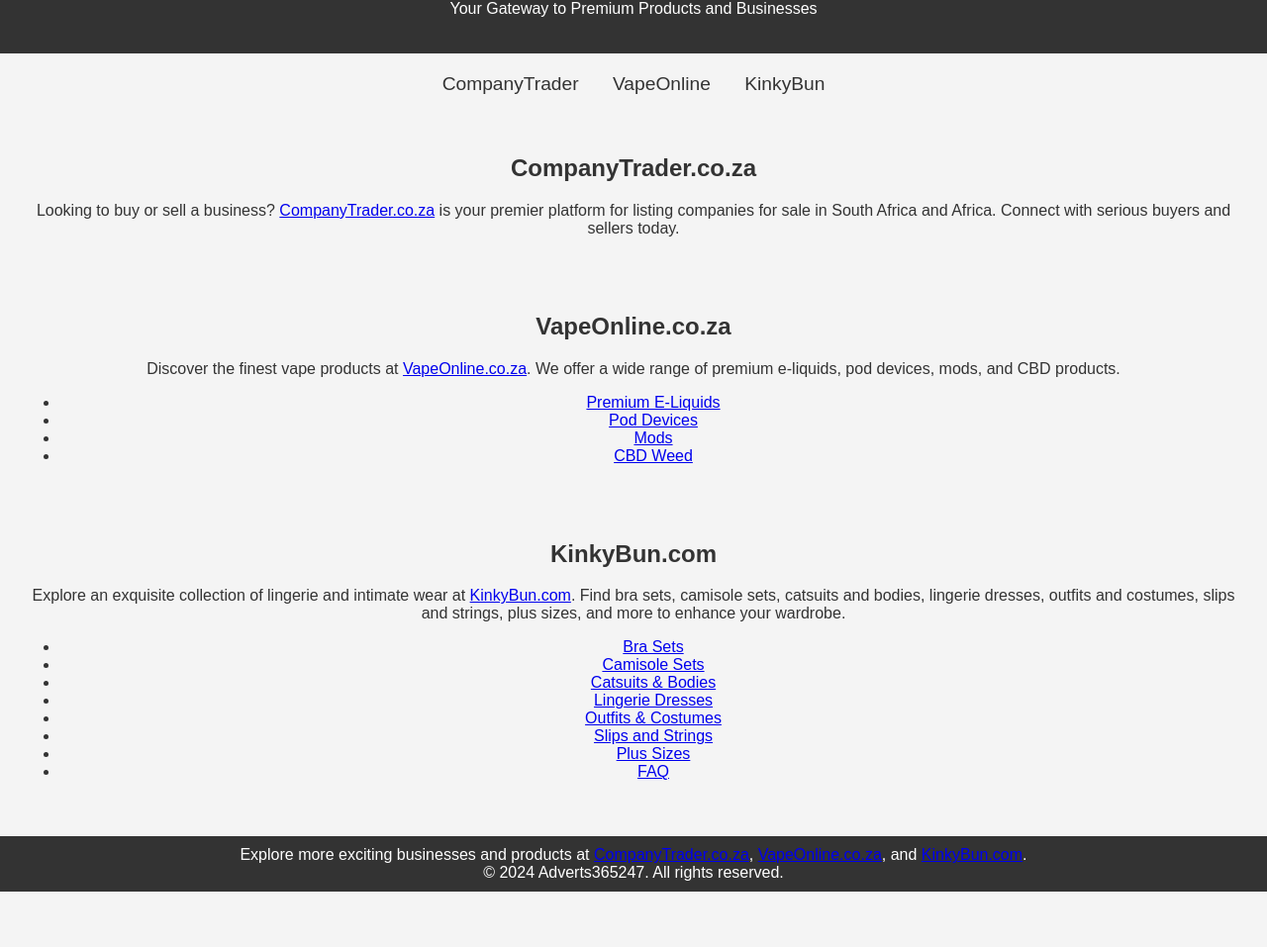
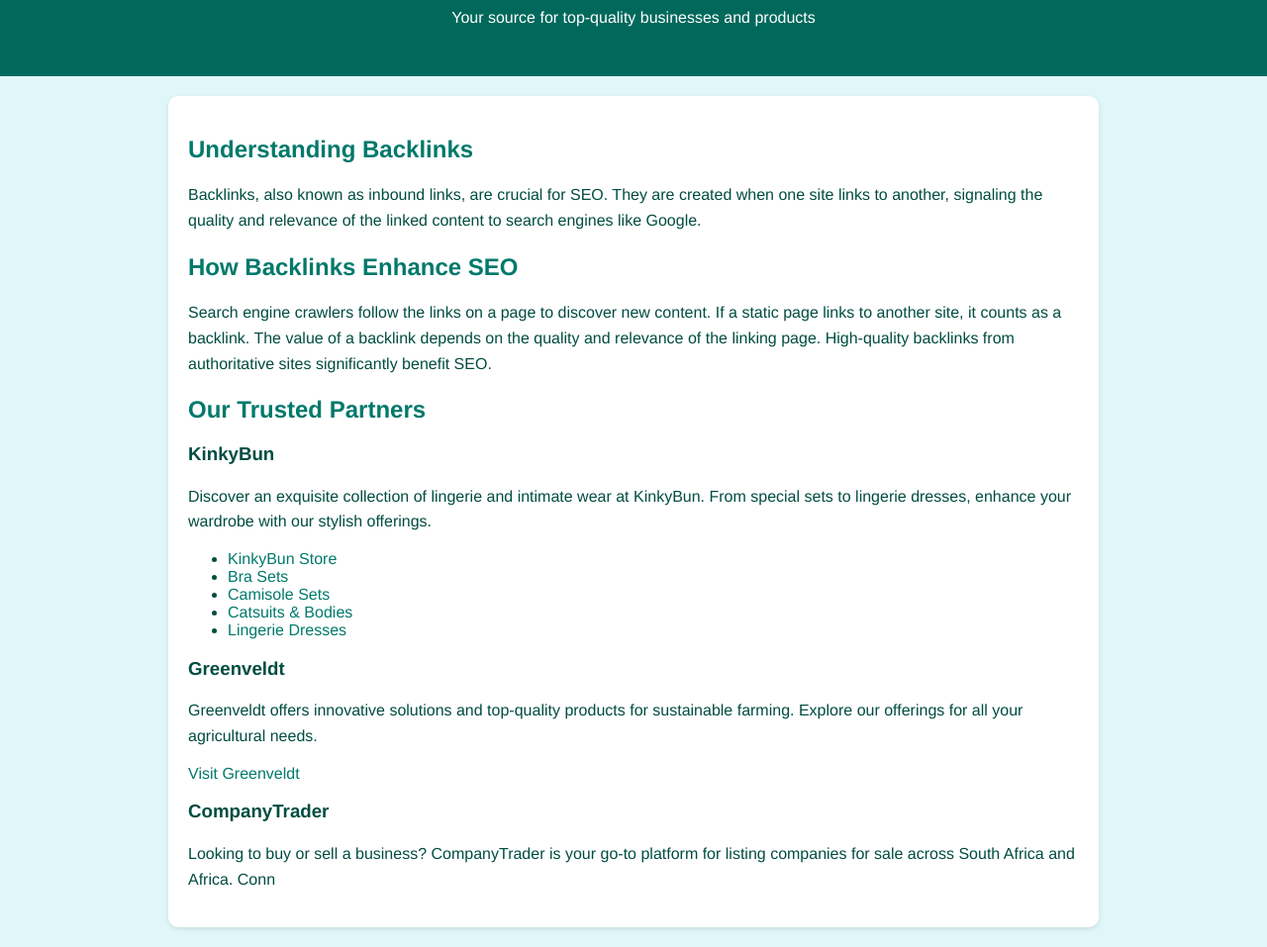
Before and after one commit to Carlk1984/advert6, a plain HTML site: page index.html in a window 1280 px wide. Shown: the part 81-1038 px from the top of the page at 99% size. Before the commit the page ends 982 px from the top, so only its background shows below. Drawn offline with Linux system fonts and the light colour scheme.

Commit message:
Update index.html

```diff
--- a/index.html
+++ b/index.html
@@ -3,91 +3,85 @@
 <head>
     <meta charset="UTF-8">
     <meta name="viewport" content="width=device-width, initial-scale=1.0">
-    <meta name="description" content="Discover exciting businesses and premium products at Adverts365247.com. Find the best company listings, vape products, and lingerie collections.">
-    <meta name="keywords" content="business listings, vape products, lingerie, CompanyTrader, VapeOnline, KinkyBun, South Africa, Africa">
-    <title>Adverts365247 - Your Gateway to Premium Products and Businesses</title>
+    <title>Adverts 365247 - Explore Our Partners</title>
+    <meta name="description" content="Learn about backlinks and their importance for SEO. Discover our trusted partners: KinkyBun, Greenveldt, CompanyTrader, and VapeOnline.">
+    <meta name="keywords" content="backlinks, SEO, KinkyBun, Greenveldt, CompanyTrader, VapeOnline, inbound links, static websites">
     <style>
         body {
-            font-family: Arial, sans-serif;
+            font-family: 'Helvetica Neue', sans-serif;
+            background-color: #e0f7fa;
+            color: #004d40;
             margin: 0;
             padding: 0;
-            background-color: #f4f4f4;
-            color: #333;
-            text-align: center;
         }
         header {
-            background-color: #333;
+            background-color: #00695c;
             color: white;
-            padding: 20px 0;
+            padding: 30px 0;
+            text-align: center;
         }
         header h1 {
             margin: 0;
-            font-size: 2.5em;
+            font-size: 2.2em;
         }
-        nav {
-            margin: 20px 0;
+        .content {
+            max-width: 900px;
+            margin: 20px auto;
+            padding: 20px;
+            background-color: #ffffff;
+            border-radius: 10px;
+            box-shadow: 0 2px 5px rgba(0, 0, 0, 0.1);
         }
-        nav a {
-            margin: 0 15px;
+        h2 {
+            color: #00796b;
+        }
+        p {
+            line-height: 1.6;
+        }
+        a {
+            color: #00796b;
             text-decoration: none;
-            color: #333;
-            font-size: 1.2em;
         }
-        section {
-            padding: 20px;
+        a:hover {
+            text-decoration: underline;
         }
         footer {
+            background-color: #004d40;
+            color: white;
+            text-align: center;
+            padding: 10px 0;
             margin-top: 20px;
-            padding: 10px 0;
-            background-color: #333;
-            color: white;
-        }
-        footer p {
-            margin: 0;
         }
     </style>
 </head>
 <body>
     <header>
-        <h1>Welcome to Adverts365247</h1>
-        <p>Your Gateway to Premium Products and Businesses</p>
+        <h1>Welcome to Adverts 365247</h1>
+        <p>Your source for top-quality businesses and products</p>
     </header>
-    <nav>
-        <a href="#companytrader">CompanyTrader</a>
-        <a href="#vapeonline">VapeOnline</a>
-        <a href="#kinkybun">KinkyBun</a>
-    </nav>
-    <section id="companytrader">
-        <h2>CompanyTrader.co.za</h2>
-        <p>Looking to buy or sell a business? <a href="http://companytrader.co.za/" target="_blank">CompanyTrader.co.za</a> is your premier platform for listing companies for sale in South Africa and Africa. Connect with serious buyers and sellers today.</p>
-    </section>
-    <section id="vapeonline">
-        <h2>VapeOnline.co.za</h2>
-        <p>Discover the finest vape products at <a href="https://www.vapeonline.co.za/" target="_blank">VapeOnline.co.za</a>. We offer a wide range of premium e-liquids, pod devices, mods, and CBD products.</p>
+
+    <div class="content">
+        <h2>Understanding Backlinks</h2>
+        <p>Backlinks, also known as inbound links, are crucial for SEO. They are created when one site links to another, signaling the quality and relevance of the linked content to search engines like Google.</p>
+
+        <h2>How Backlinks Enhance SEO</h2>
+        <p>Search engine crawlers follow the links on a page to discover new content. If a static page links to another site, it counts as a backlink. The value of a backlink depends on the quality and relevance of the linking page. High-quality backlinks from authoritative sites significantly benefit SEO.</p>
+
+        <h2>Our Trusted Partners</h2>
+
+        <h3>KinkyBun</h3>
+        <p>Discover an exquisite collection of lingerie and intimate wear at KinkyBun. From special sets to lingerie dresses, enhance your wardrobe with our stylish offerings.</p>
         <ul>
-            <li><a href="https://www.vapeonline.co.za/collections/premium-e-liquids" target="_blank">Premium E-Liquids</a></li>
-            <li><a href="https://www.vapeonline.co.za/collections/pod-devices" target="_blank">Pod Devices</a></li>
-            <li><a href="https://www.vapeonline.co.za/collections/mods" target="_blank">Mods</a></li>
-            <li><a href="https://www.vapeonline.co.za/collections/cbd-weed" target="_blank">CBD Weed</a></li>
-        </ul>
-    </section>
-    <section id="kinkybun">
-        <h2>KinkyBun.com</h2>
-        <p>Explore an exquisite collection of lingerie and intimate wear at <a href="https://www.kinkybun.com/" target="_blank">KinkyBun.com</a>. Find bra sets, camisole sets, catsuits and bodies, lingerie dresses, outfits and costumes, slips and strings, plus sizes, and more to enhance your wardrobe.</p>
-        <ul>
+            <li><a href="https://www.kinkybun.com/" target="_blank">KinkyBun Store</a></li>
             <li><a href="https://www.kinkybun.com/collections/bra-sets" target="_blank">Bra Sets</a></li>
             <li><a href="https://www.kinkybun.com/collections/camisole-sets" target="_blank">Camisole Sets</a></li>
             <li><a href="https://www.kinkybun.com/collections/catsuits-bodies" target="_blank">Catsuits & Bodies</a></li>
             <li><a href="https://www.kinkybun.com/collections/lingerie-dresses" target="_blank">Lingerie Dresses</a></li>
-            <li><a href="https://www.kinkybun.com/collections/outfits-costumes" target="_blank">Outfits & Costumes</a></li>
-            <li><a href="https://www.kinkybun.com/collections/slips-and-strings" target="_blank">Slips and Strings</a></li>
-            <li><a href="https://www.kinkybun.com/collections/plus-sizes" target="_blank">Plus Sizes</a></li>
-            <li><a href="https://www.kinkybun.com/pages/faq" target="_blank">FAQ</a></li>
         </ul>
-    </section>
-    <footer>
-        <p>Explore more exciting businesses and products at <a href="http://companytrader.co.za/" target="_blank">CompanyTrader.co.za</a>, <a href="https://www.vapeonline.co.za/" target="_blank">VapeOnline.co.za</a>, and <a href="https://www.kinkybun.com/" target="_blank">KinkyBun.com</a>.</p>
-        <p>&copy; 2024 Adverts365247. All rights reserved.</p>
-    </footer>
-</body>
-</html>
+
+        <h3>Greenveldt</h3>
+        <p>Greenveldt offers innovative solutions and top-quality products for sustainable farming. Explore our offerings for all your agricultural needs.</p>
+        <a href="https://www.greenveldt.com/" target="_blank">Visit Greenveldt</a>
+
+        <h3>CompanyTrader</h3>
+        <p>Looking to buy or sell a business? CompanyTrader is your go-to platform for listing companies for sale across South Africa and Africa. Conn
```
